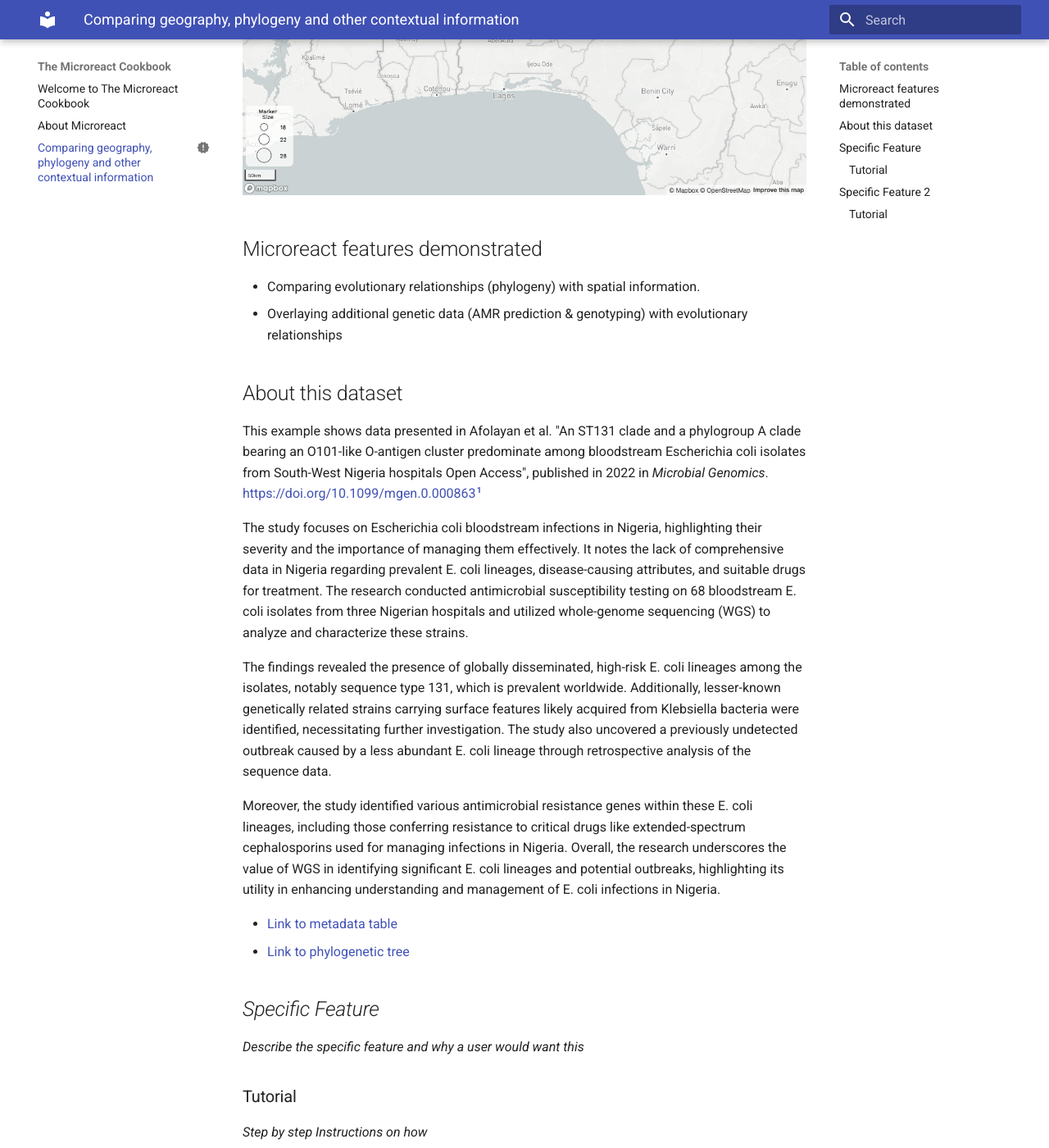
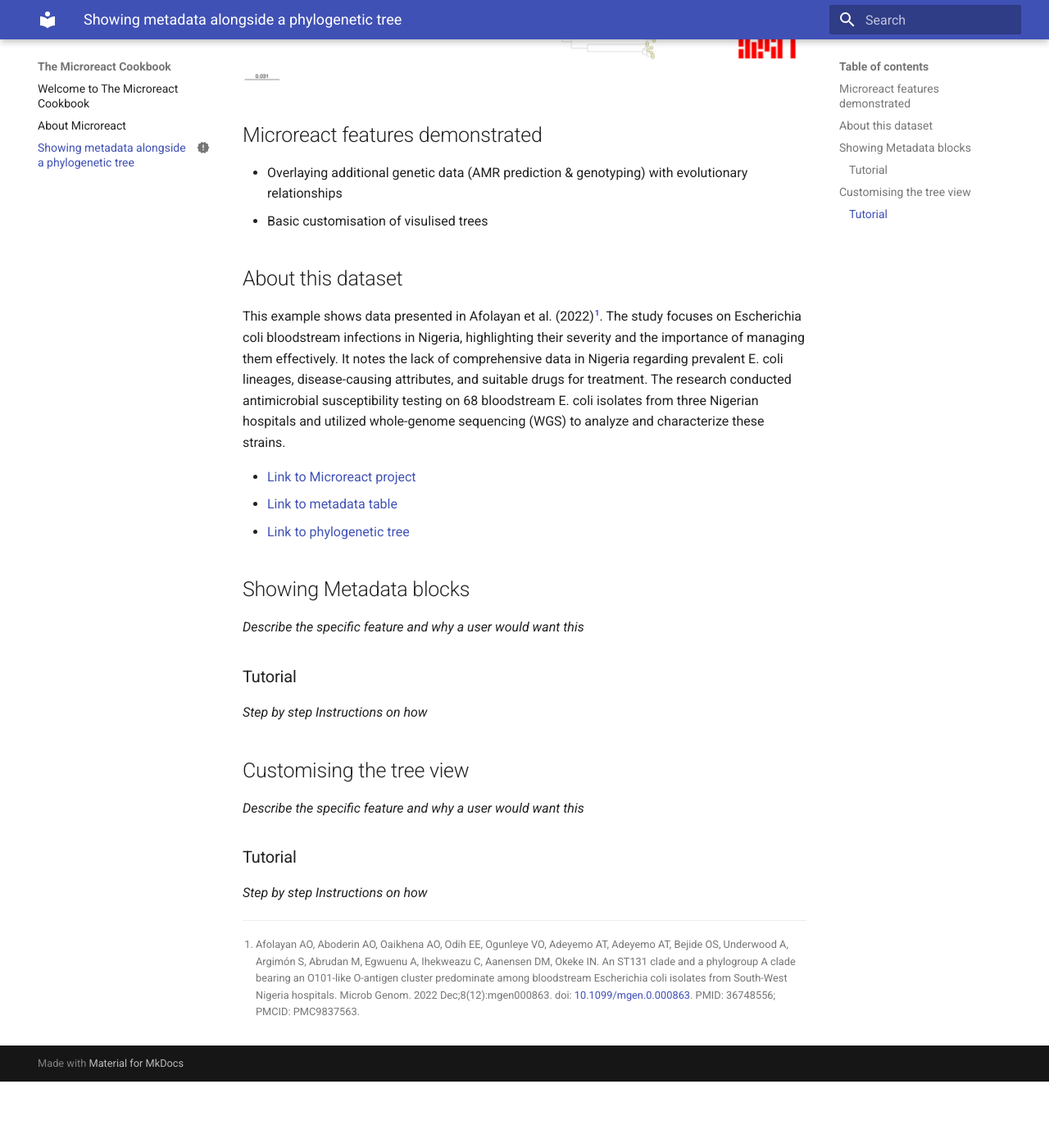
Before and after one commit to happykhan/microreact-cookbook, an MkDocs documentation site: the page built from docs/recipe-1.md, in a window 1280 px wide and 1400 px high, scrolled down 534 px. Shown: the whole window at 82% size. Built offline with MkDocs 1.6.1 and Material for MkDocs 9.7.7, drawn with Linux system fonts in a browser that asks for light colours; after the commit the page ends 1853 px from its top, so only the background shows below that; some of the changed text lies outside the part shown.

Commit message:
neww template

```diff
--- a/docs/recipe-1.md
+++ b/docs/recipe-1.md
@@ -1,38 +1,30 @@
 ---
-title: Comparing geography, phylogeny and other contextual information
-description: Microreact can be used to explore complex relationships between geography, phylogeny and other contextual information
+title: Showing metadata alongside a phylogenetic tree
+description: Microreact can be used to compare phylogeny and other contextual information
 status: new
 authors:
     - Nabil-Fareed Alikhan
 date: 2024-03-26
 ---
 
-Microreact can be used to explore complex relationships between geography, phylogeny and other contextual information. In this example we will look at at an existing published dataset.
+Microreact can be used to compare phylogeny and other contextual information. In this example we will look at at an existing published dataset and customise the information shown along side the tree. We are aiming to produce a figure like the one below, which shows the drug resistance (red) along side the genetic relationship for a group of seqeunced isolates.
 
-The microreact project is available [via this link](https://microreact.org/project/hmj3KwxS1dmmFPCKFx6qeA-invasive-escherichia-coli-sw-nigeria-2016-2018)
-
-![Map output from Microreact](./recipe-1/map.png)
+![Map output from Microreact](./recipe-1/tree-example.png)
 
 ## Microreact features demonstrated
 
-* Comparing evolutionary relationships (phylogeny) with spatial information.
 * Overlaying additional genetic data (AMR prediction & genotyping) with evolutionary relationships
-
+* Basic customisation of visulised trees
 
 ## About this dataset
 
-This example shows data presented in Afolayan et al. "An ST131 clade and a phylogroup A clade bearing an O101-like O-antigen cluster predominate among bloodstream Escherichia coli isolates from South-West Nigeria hospitals Open Access", published in 2022 in *Microbial Genomics*. [https://doi.org/10.1099/mgen.0.000863](https://doi.org/10.1099/mgen.0.000863)[^1]
+This example shows data presented in Afolayan et al. (2022)[^1]. The study focuses on Escherichia coli bloodstream infections in Nigeria, highlighting their severity and the importance of managing them effectively. It notes the lack of comprehensive data in Nigeria regarding prevalent E. coli lineages, disease-causing attributes, and suitable drugs for treatment. The research conducted antimicrobial susceptibility testing on 68 bloodstream E. coli isolates from three Nigerian hospitals and utilized whole-genome sequencing (WGS) to analyze and characterize these strains.
 
-The study focuses on Escherichia coli bloodstream infections in Nigeria, highlighting their severity and the importance of managing them effectively. It notes the lack of comprehensive data in Nigeria regarding prevalent E. coli lineages, disease-causing attributes, and suitable drugs for treatment. The research conducted antimicrobial susceptibility testing on 68 bloodstream E. coli isolates from three Nigerian hospitals and utilized whole-genome sequencing (WGS) to analyze and characterize these strains.
-
-The findings revealed the presence of globally disseminated, high-risk E. coli lineages among the isolates, notably sequence type 131, which is prevalent worldwide. Additionally, lesser-known genetically related strains carrying surface features likely acquired from Klebsiella bacteria were identified, necessitating further investigation. The study also uncovered a previously undetected outbreak caused by a less abundant E. coli lineage through retrospective analysis of the sequence data.
-
-Moreover, the study identified various antimicrobial resistance genes within these E. coli lineages, including those conferring resistance to critical drugs like extended-spectrum cephalosporins used for managing infections in Nigeria. Overall, the research underscores the value of WGS in identifying significant E. coli lineages and potential outbreaks, highlighting its utility in enhancing understanding and management of E. coli infections in Nigeria.
-
+* [Link to Microreact project](https://microreact.org/project/hmj3KwxS1dmmFPCKFx6qeA-invasive-escherichia-coli-sw-nigeria-2016-2018)
 * [Link to metadata table](https://microreact.org/api/files/raw?24b84257a3f709b645d02901978ea98198900fe5)
 * [Link to phylogenetic tree](https://microreact.org/api/files/raw?d73e379972dfb70ef31b371e1ef619d034d5d2dd)
 
-## *Specific Feature*
+## Showing Metadata blocks
 
 *Describe the specific feature and why a user would want this*
 
@@ -40,7 +32,7 @@
 
 *Step by step Instructions on how*
 
-## *Specific Feature 2*
+## Customising the tree view
 
 *Describe the specific feature and why a user would want this*
 
```
Also changed, not shown: docs/index.md (+2 -2 lines), docs/recipe-1/tree-example.png (added).
